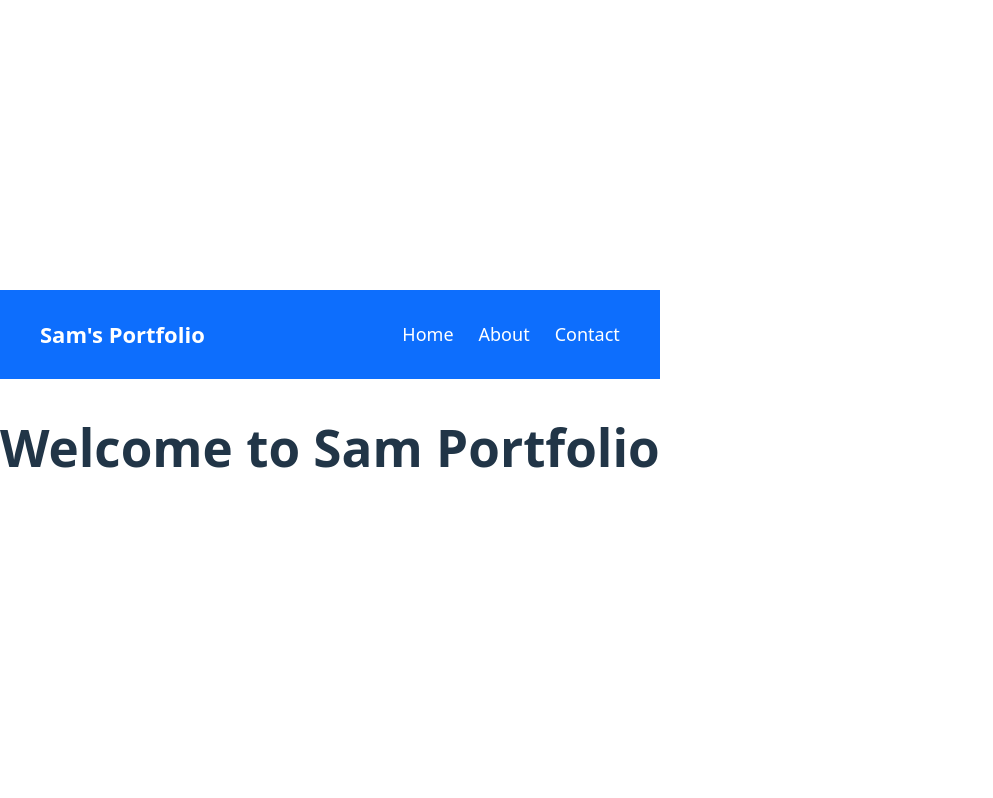
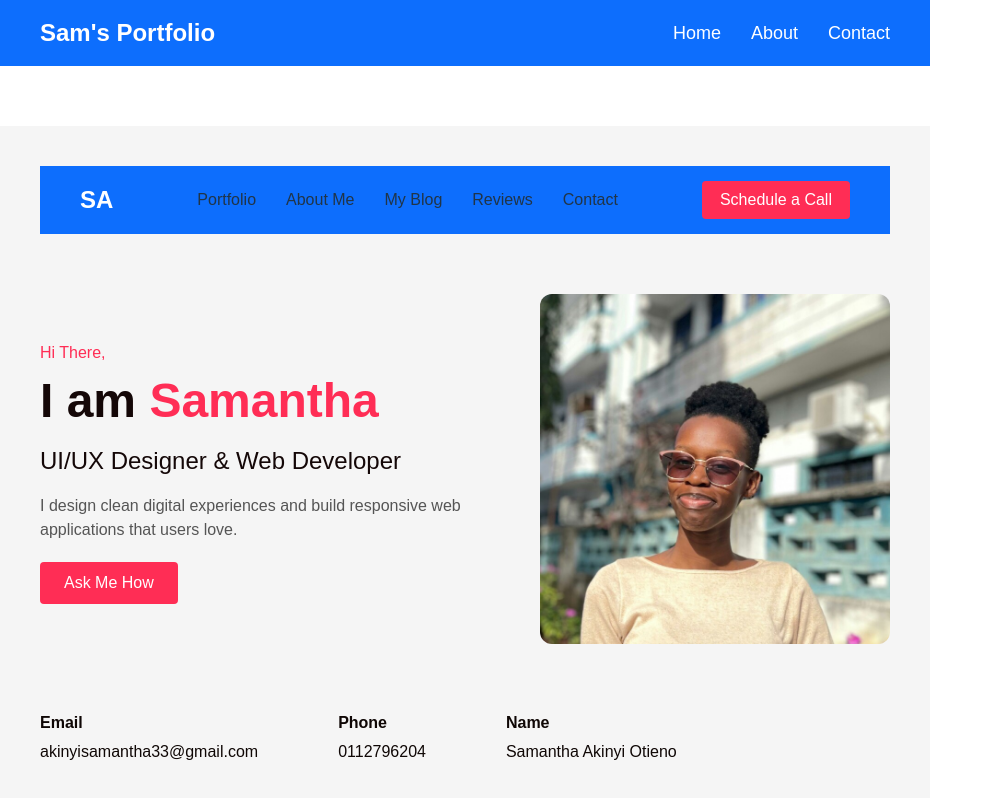
Before and after one commit to CrissyDev/Sam-s-Portfolio, a React (Vite) app: page / in a window 1280 px wide. Shown: the top 798 px of the page, without its empty margins (0-993 px from the left). Built offline with nearby package versions, Linux system fonts and the light colour scheme.

Commit message:
First commit on homepage  with a afew modifications made to app.jsx

```diff
--- a/src/App.jsx
+++ b/src/App.jsx
@@ -1,13 +1,12 @@
 import React from "react";
 import Navbar from "./components/Navbar.jsx";
+import Home from "./components/Home.jsx";
 
 function App() {
   return (
     <div>
       <Navbar />
-      <h1 style={{ textAlign: "center", marginTop: "40px" }}>
-        Welcome to Sam Portfolio
-      </h1>
+      <Home />
     </div>
   );
 }
--- /dev/null
+++ b/src/components/Home.jsx
@@ -0,0 +1,74 @@
+import React from "react";
+import "../styles/home.css";
+import profile from "../assets/sam.jpeg";
+
+const Home = () => {
+  return (
+    <div className="home">
+
+      <nav className="navbar">
+        <div className="logo">SA</div>
+
+        <ul className="nav-links">
+          <li>Portfolio</li>
+          <li>About Me</li>
+          <li>My Blog</li>
+          <li>Reviews</li>
+          <li>Contact</li>
+        </ul>
+
+        <button className="call-btn">Schedule a Call</button>
+      </nav>
+
+
+      <div className="hero">
+
+        <div className="hero-text">
+          <p className="intro">Hi There,</p>
+
+          <h1>
+            I am <span>Samantha</span>
+          </h1>
+
+          <h2>UI/UX Designer & Web Developer</h2>
+
+          <p className="sub">
+            I design clean digital experiences and build responsive web
+            applications that users love.
+          </p>
+
+          <button className="cta">Ask Me How</button>
+        </div>
+
+
+        <div className="hero-image">
+          <img src={profile} alt="Samantha Akinyi" />
+        </div>
+
+      </div>
+
+
+      <div className="contact-info">
+
+        <div>
+          <h4>Email</h4>
+          <p>akinyisamantha33@gmail.com</p>
+        </div>
+
+        <div>
+          <h4>Phone</h4>
+          <p>0112796204</p>
+        </div>
+
+        <div>
+          <h4>Name</h4>
+          <p>Samantha Akinyi Otieno</p>
+        </div>
+
+      </div>
+
+    </div>
+  );
+};
+
+export default Home;
--- /dev/null
+++ b/src/styles/home.css
@@ -0,0 +1,161 @@
+*{
+  margin:0;
+  padding:0;
+  box-sizing:border-box;
+  font-family:Arial, Helvetica, sans-serif;
+}
+
+.home{
+  padding:40px;
+  background:#f5f5f5;
+  min-height:100vh;
+}
+
+
+/* NAVBAR */
+
+.navbar{
+  display:flex;
+  justify-content:space-between;
+  align-items:center;
+  margin-bottom:60px;
+}
+
+.logo{
+  font-size:24px;
+  font-weight:bold;
+}
+
+.nav-links{
+  list-style:none;
+  display:flex;
+  gap:30px;
+}
+
+.nav-links li{
+  cursor:pointer;
+}
+
+.call-btn{
+  background:#ff2d55;
+  color:white;
+  border:none;
+  padding:10px 18px;
+  border-radius:4px;
+  cursor:pointer;
+}
+
+
+/* HERO */
+
+.hero{
+  display:flex;
+  align-items:center;
+  justify-content:space-between;
+}
+
+.hero-text{
+  max-width:500px;
+}
+
+.intro{
+ color:#ff2d55;
+ margin-bottom:10px;
+}
+
+.hero-text h1{
+  font-size:48px;
+}
+
+.hero-text h1 span{
+
+  color:#ff2d55;
+
+}
+.hero-text h1{  color:rgb(20, 7, 7);
+
+}
+.hero-text h2{
+  color:rgb(20, 7, 7);
+  margin:15px 0;
+  font-weight:500;
+}
+
+.sub{
+  margin-bottom:20px;
+  color:#555;
+}
+
+.cta{
+  background:#ff2d55;
+  color:white;
+  border:none;
+  padding:12px 24px;
+  border-radius:4px;
+  cursor:pointer;
+}
+
+
+/* IMAGE */
+
+.hero-image img{
+  width:350px;
+  border-radius:12px;
+}
+
+
+/* CONTACT */
+
+.contact-info{
+  color:rgb(15, 7, 5);
+  display:flex;
+  gap:80px;
+  margin-top:60px;
+}
+
+.contact-info h4{
+  margin-bottom:5px;
+}
+
+/* =========================
+   Responsive Design
+   ========================= */
+
+@media (max-width: 768px){
+
+  .navbar{
+    flex-direction: column;
+    gap:20px;
+  }
+
+  .nav-links{
+    flex-wrap: wrap;
+    justify-content:center;
+    gap:15px;
+  }
+
+  .hero{
+    flex-direction: column;
+    text-align:center;
+    gap:30px;
+  }
+
+  .hero-text{
+    max-width:100%;
+  }
+
+  .hero-text h1{
+    font-size:36px;
+  }
+
+  .hero-image img{
+    width:250px;
+  }
+
+  .contact-info{
+    flex-direction: column;
+    gap:20px;
+    text-align:center;
+  }
+
+}
```
Also changed, not shown: src/assets/sam.jpeg (added), 1 other file (tests, documents, lock files or other folders).
